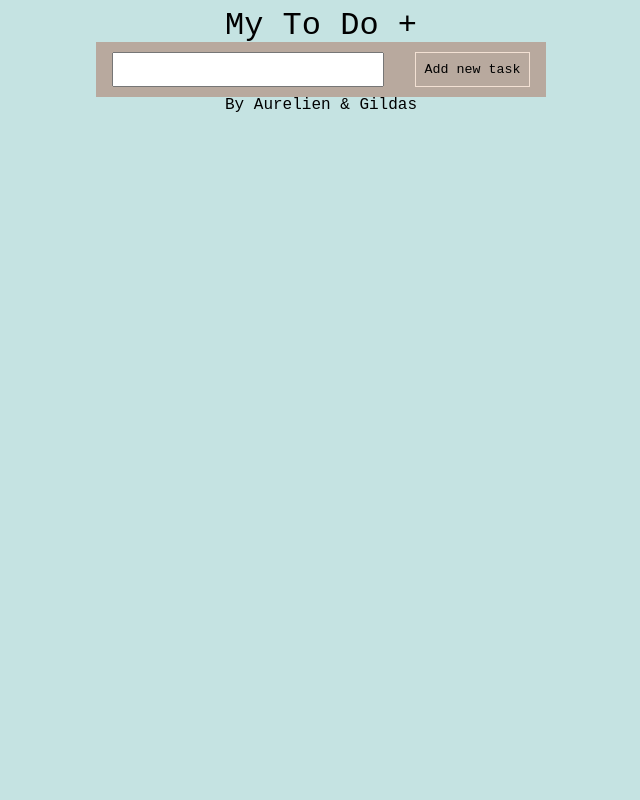
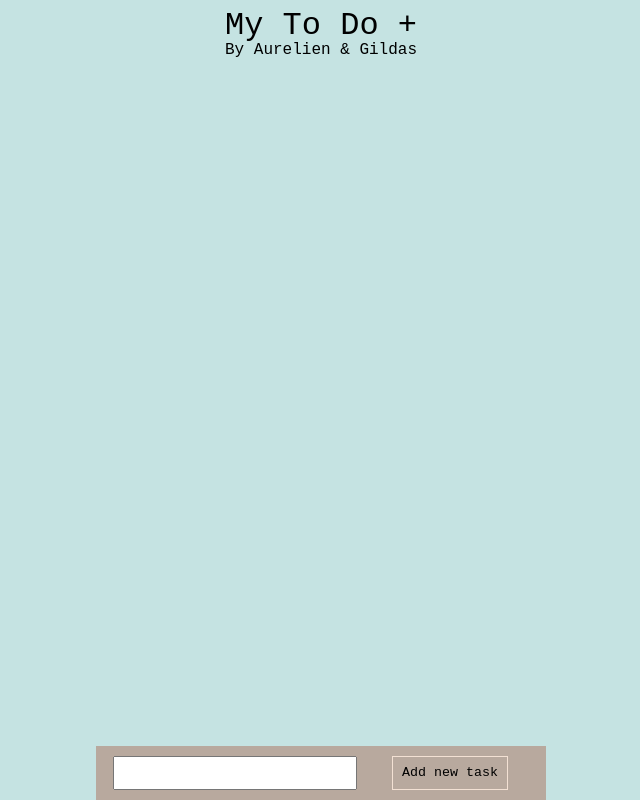
Before and after one commit to GildasTessier/todolist, a PHP site: page / in a window 1280 px wide. Shown: the whole page, without its empty margins (319-959 px from the left). Run offline with PHP 8.4, Linux system fonts and the light colour scheme; data that the repository does not hold is empty.

Commit message:
change form task

```diff
--- a/asset/css/style.css
+++ b/asset/css/style.css
@@ -19,6 +19,7 @@ li {
 
 footer {
     text-align: center;
+    margin-bottom: 80px;
 }
 button {
     font-family: 'Courier New', Courier, monospace;
@@ -28,6 +29,17 @@ button {
     padding: 0.5em;
     margin: 1em;
     font-size: 1rem;
+}
+.submit {
+    font-family: 'Courier New', Courier, monospace;
+    border-radius: none;
+    border: solid 1px #C5E3E2;
+    background: none;
+    padding: 0.5em;
+    margin: 1em;
+    font-size: 1rem;
+    color: black;
+    text-align: center;
 }
 input {
     font-family: 'Courier New', Courier, monospace;
@@ -91,23 +103,26 @@ input {
 
 /********** FORM CREATE TASK *************/
 .create-task {
-    position: sticky;
+    position: fixed;
+    width: 100%;
+    max-width: 430px;
+    margin: auto;
     bottom: 0;
     display: flex;
     flex-direction: row;
     justify-content: space-around;
     background: #b8a99e;
-    padding: 10px 5px;
+    padding: 10px ;
 }
 .btn-add-task {
     background: #b8a99e;
-    position: sticky;
     bottom: 4%;
     border: solid 1px #f3e1d4;
     padding: 2%;
+    margin-right: 5%;
 }
 .title-create-task {
-    width: 60%;
-    margin-right: 10px;
+    width: 55%;
+    margin-right: 5%;
 
 }
--- a/query_create_task.php
+++ b/query_create_task.php
@@ -1,20 +1,22 @@
 
 <?php
-$query = $dbCo->prepare(" INSERT INTO task (name_task, date_create, state_task)
-
-                            VALUES (:new_task, :day_now, 0);");
 
 
 if(isset($_POST['task'])) {
     if(isset($_POST['token']) && isset($_SESSION['token']) && $_SESSION['token'] === $_POST['token']) {
 
         if(strlen($_POST['task']) > 0) {
-            $query->execute([
-                'new_task' => strip_tags($_POST['task']),
-                'day_now' => date('Y-m-d h:i:s')
-                ]
-            );
-        }
+$query = $dbCo->prepare(" INSERT INTO task (name_task, date_create, state_task)
+                            VALUES (:new_task, :day_now, 0);");
+            $isQueryOk = $query->execute([
+            'new_task' => strip_tags($_POST['task']),
+            'day_now' => date('Y-m-d h:i:s')]
+
+        );
+            if($isQueryOk && $query->rowCount()=== 1) {
+                $msg = 'La tache à été ajouté à la liste';
+            };
+    }
         else {
             $msg = 'Nom de tache vide';
         };
--- a/task.php
+++ b/task.php
@@ -6,14 +6,14 @@ $result = $query->fetchAll();
 foreach($result as $task) {
 
 echo '<li>
-    <form class="task">
-        <input class="title-task" type="text" name="task" id="'.$task['id_task'].'" value=" '. $task['name_task'].'">
-        <button class="btn-priority-up" id="btn-priority">⇧</button>
-        <button class="btn-priority-down" id="btn-priority">⇩</button>
-        <button class="btn-mod-task">MODIFY</button>
-        <button class="btn-del-task">DELET</button>
-        <button class="btn-finish-task">FINISH ✓</button>
+    <form class="task" id="'.$task['id_task'].'">
+        <input class="title-task" type="text" name="task" id="text-task" value=" '. $task['name_task'].'">
+        <input type="submit" class="submit btn-mod-task" value="MODIFY">
+        <a class="submit btn-priority-up" href="#">⇧</a>
+        <a class="submit btn-priority-down" href="#">⇩</a>
+        <a class="submit btn-del-task" href="#">DELET</a>
+        <a class="submit btn-finish-task" href="?id='.$task['id_task'].'">FINISH ✓</a>
     </form>
 </li>';
-}
+};
 ?>
```
